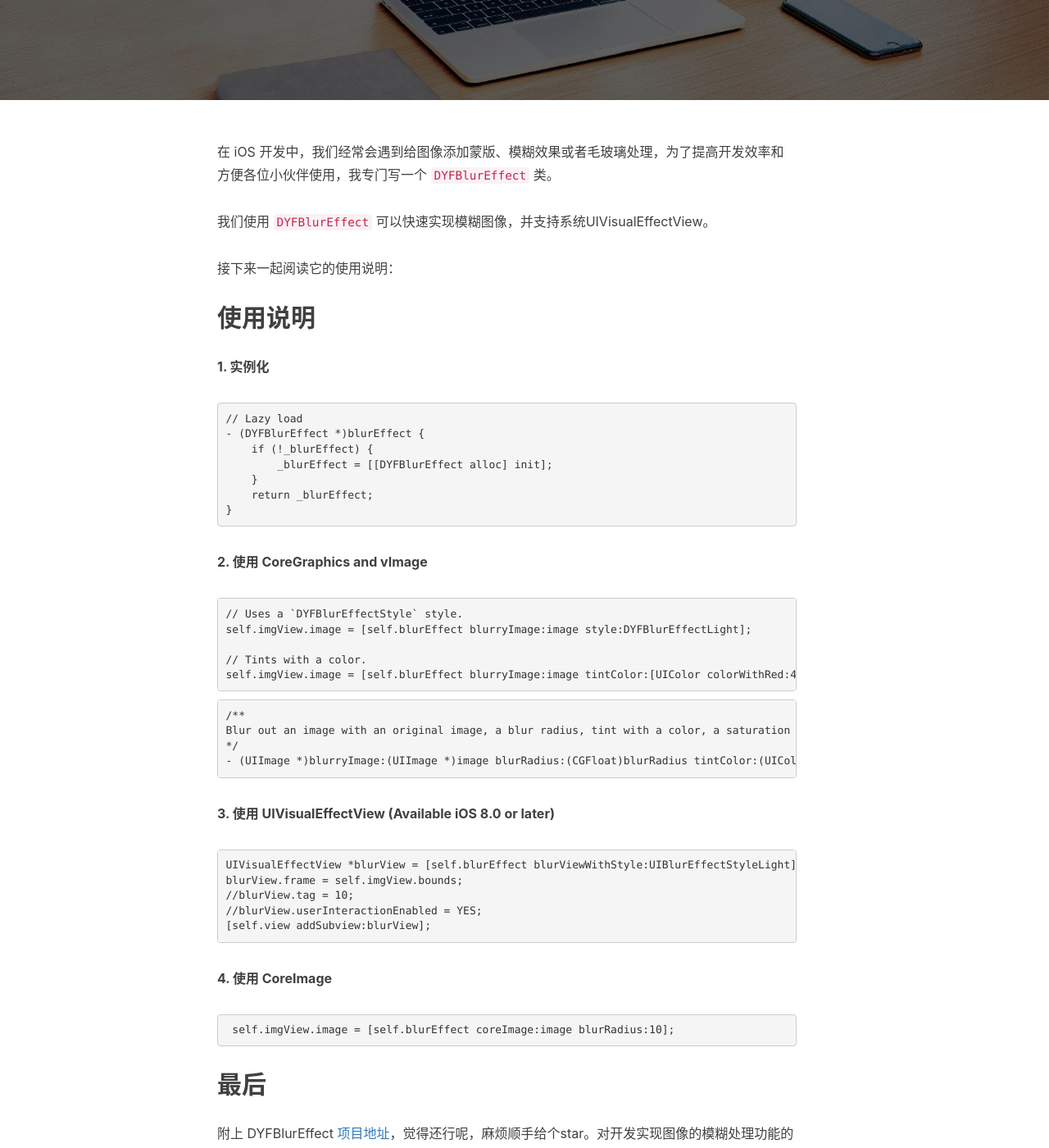
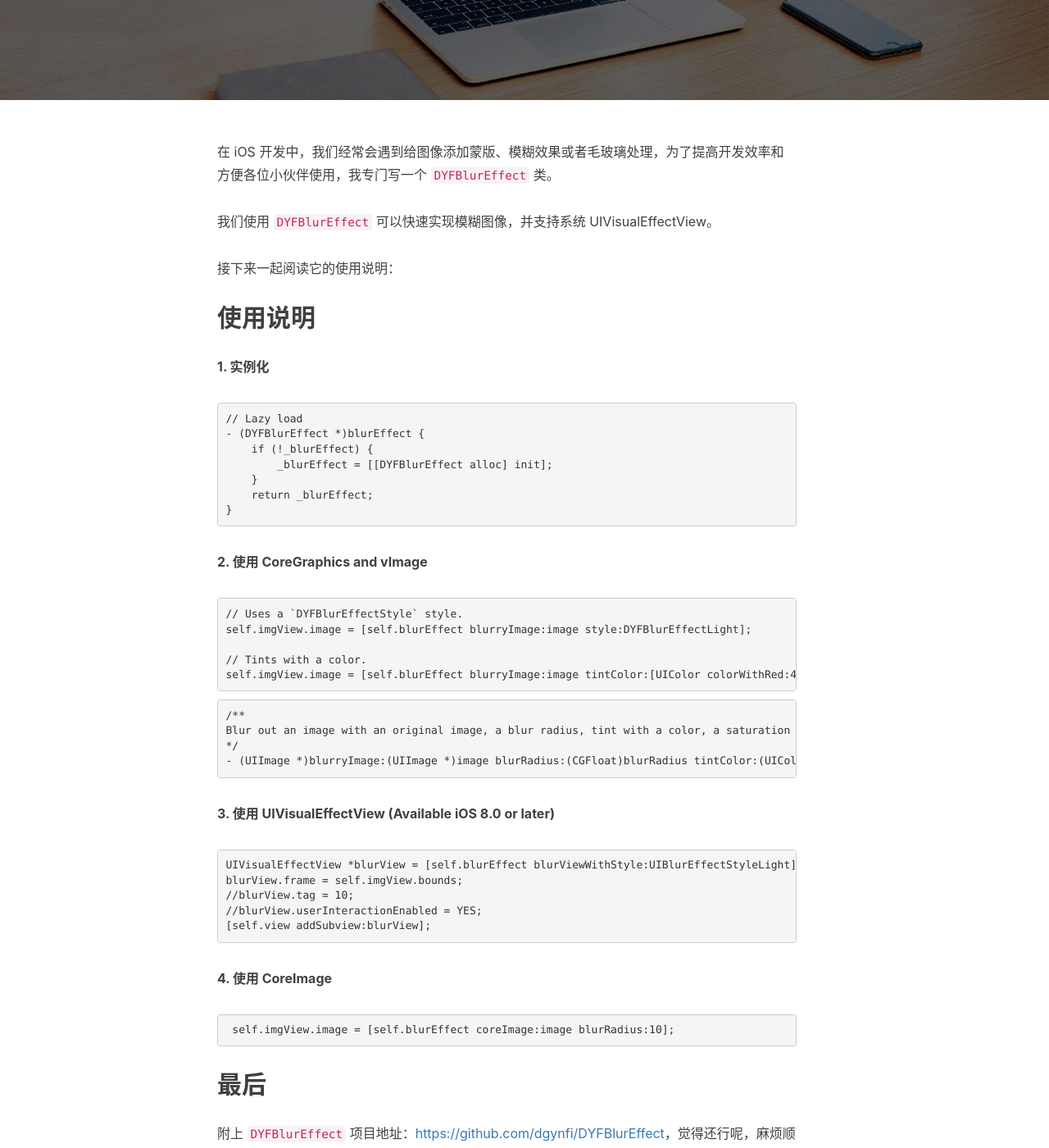
Before and after one commit to itenfay/itenfay.github.io, a Jekyll site: the page built from _posts/2019-08-08-blurred-processing-of-image-in-ios.md, in a window 1280 px wide and 1400 px high, scrolled down 282 px. Shown: the whole window at 82% size. Built offline with Jekyll 4.4.1, drawn with Linux system fonts in a browser that asks for light colours; nearby versions of some CDN libraries; comment, search, counter and statistics services are not loaded.

Commit message:
[::] blurred processsing of image in iOS.

```diff
--- a/_posts/2019-08-08-blurred-processing-of-image-in-ios.md
+++ b/_posts/2019-08-08-blurred-processing-of-image-in-ios.md
@@ -9,7 +9,7 @@
 
 在 iOS 开发中，我们经常会遇到给图像添加蒙版、模糊效果或者毛玻璃处理，为了提高开发效率和方便各位小伙伴使用，我专门写一个 `DYFBlurEffect` 类。
 
-我们使用 `DYFBlurEffect` 可以快速实现模糊图像，并支持系统UIVisualEffectView。
+我们使用 `DYFBlurEffect` 可以快速实现模糊图像，并支持系统 UIVisualEffectView。
 
 接下来一起阅读它的使用说明：
 
```
Also changed, not shown: other parts of _posts/2019-08-08-blurred-processing-of-image-in-ios.md (+1 -1 lines).
